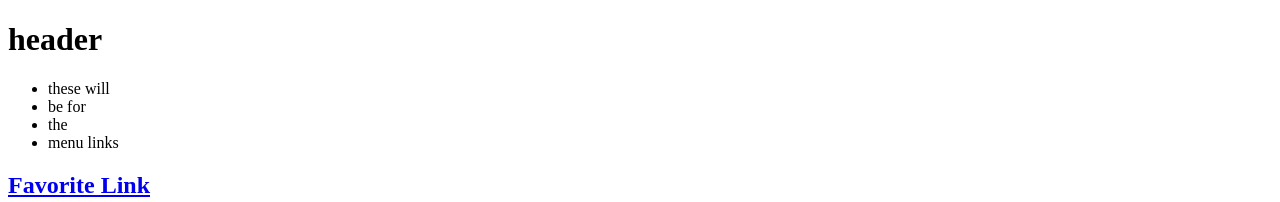
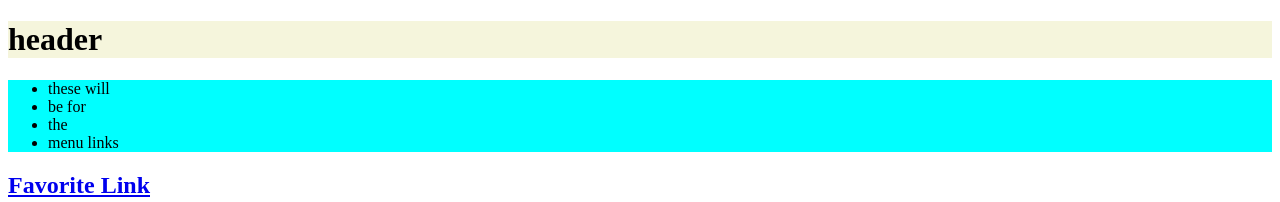
Before and after one commit to Skyler-Lucas/project_1_practice, a plain HTML site: page index.html in a window 1280 px wide. Shown: the top 202 px of the page. Drawn offline with Linux system fonts and the light colour scheme.

Commit message:
01/10
playing with style

```diff
--- a/css/style.css
+++ b/css/style.css
@@ -1,3 +1,9 @@
-h1 {
-
+header {
+    background-color:beige
 }
+nav {
+    background-color:aqua
+}
+div middle-wrapper {
+    background-color:chartreuse
+}
```
Also changed, not shown: index.html (+0 -1 lines).
